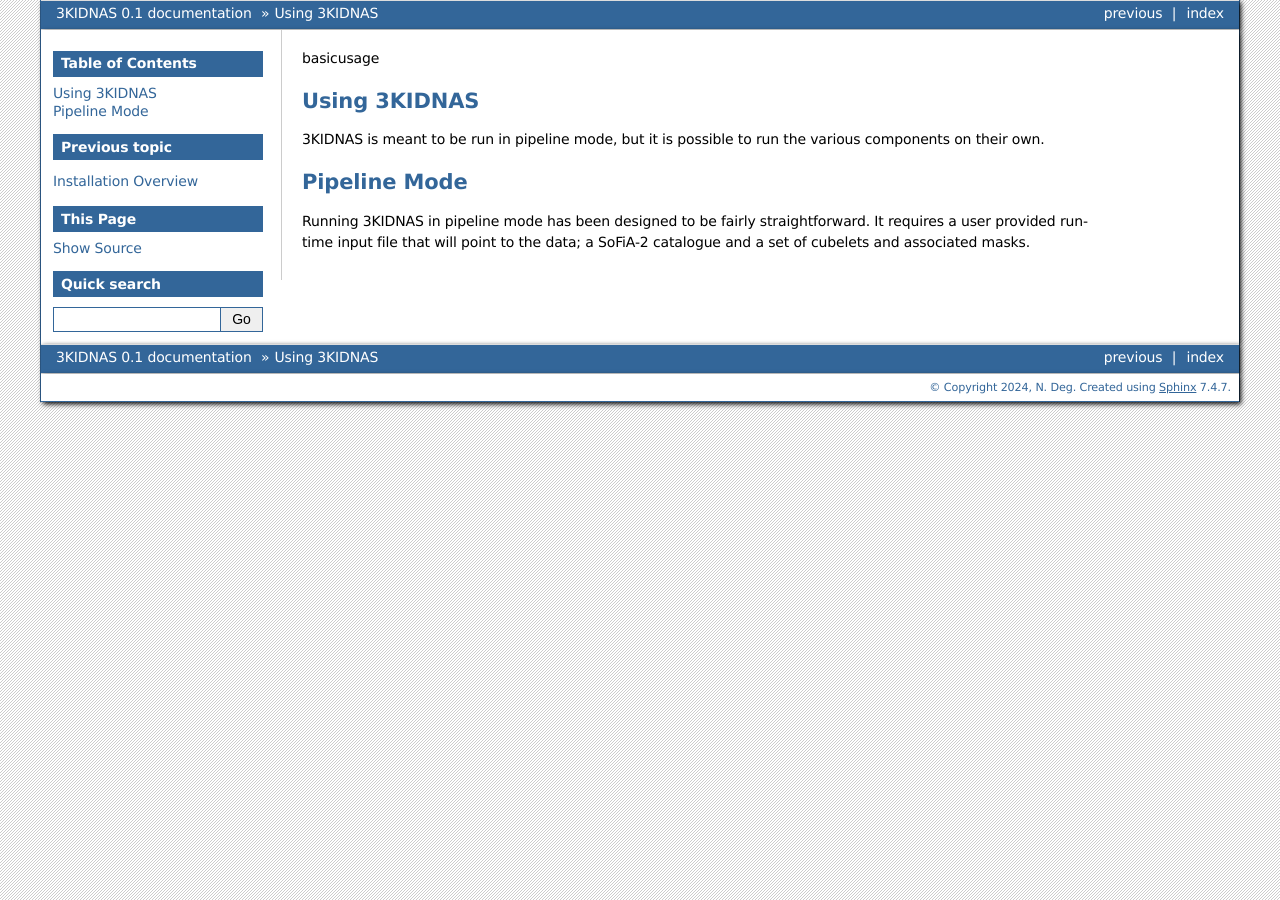
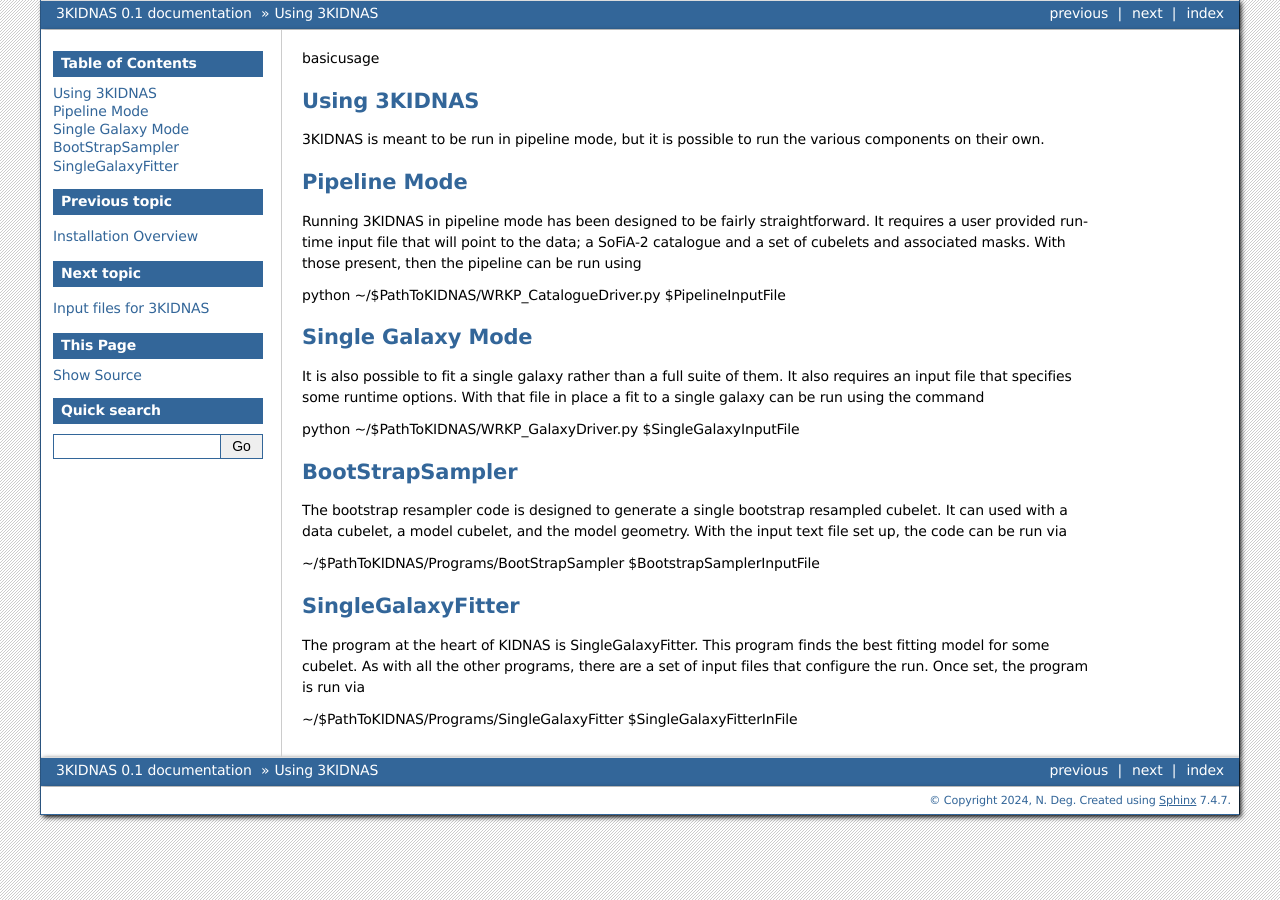
Before and after one commit to NateDeg/3KIDNAS, a Sphinx documentation site: the page built from docs/source/basicusage.rst, in a window 1280 px wide. Built offline with Sphinx 7.4.7, drawn with Linux system fonts in a browser that asks for light colours.

Commit message:
Added inputs to the documentation

```diff
--- a/docs/source/basicusage.rst
+++ b/docs/source/basicusage.rst
@@ -8,4 +8,27 @@
 Pipeline Mode
 -------------
 
-Running 3KIDNAS in pipeline mode has been designed to be fairly straightforward.  It requires a user provided runtime input file that will point to the data; a SoFiA-2 catalogue and a set of cubelets and associated masks.
+Running 3KIDNAS in pipeline mode has been designed to be fairly straightforward.  It requires a user provided runtime input file that will point to the data; a SoFiA-2 catalogue and a set of cubelets and associated masks.  With those present, then the pipeline can be run using
+
+python ~/$PathToKIDNAS/WRKP_CatalogueDriver.py $PipelineInputFile
+
+Single Galaxy Mode
+---------------
+
+It is also possible to fit a single galaxy rather than a full suite of them.  It also requires an input file that specifies some runtime options.  With that file in place a fit to a single galaxy can be run using the command
+
+python ~/$PathToKIDNAS/WRKP_GalaxyDriver.py $SingleGalaxyInputFile
+
+BootStrapSampler
+-------------
+
+The bootstrap resampler code is designed to generate a single bootstrap resampled cubelet.  It can used with a data cubelet, a model cubelet, and the model geometry.  With the input text file set up, the code can be run via
+
+~/$PathToKIDNAS/Programs/BootStrapSampler $BootstrapSamplerInputFile
+
+SingleGalaxyFitter
+-------------
+
+The program at the heart of KIDNAS is SingleGalaxyFitter.  This program finds the best fitting model for some cubelet.  As with all the other programs, there are a set of input files that configure the run.  Once set, the program is run via
+
+~/$PathToKIDNAS/Programs/SingleGalaxyFitter $SingleGalaxyFitterInFile
--- a/docs/source/index.rst
+++ b/docs/source/index.rst
@@ -21,3 +21,4 @@
 
    installation
    basicusage
+   inputs
--- a/docs/source/installation.rst
+++ b/docs/source/installation.rst
@@ -30,6 +30,7 @@
 7) spectral_cube
 8) CosmosCanavas
 9) SoFiA-2
+10) multiprocessing
 
 Installation
 --------------
```
Also changed, not shown: docs/source/inputs.rst (added, +29 -0 lines), 1 other file.
